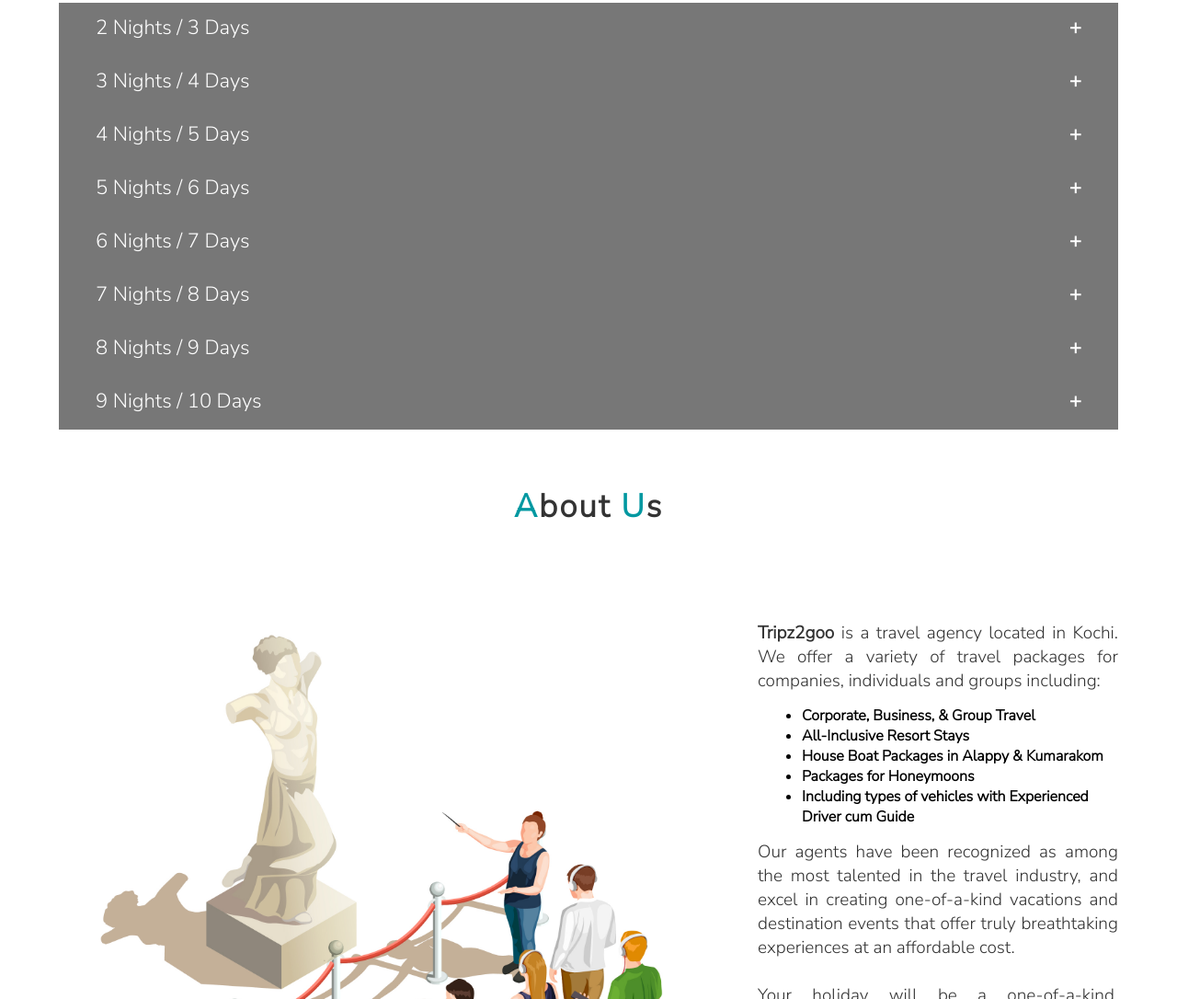
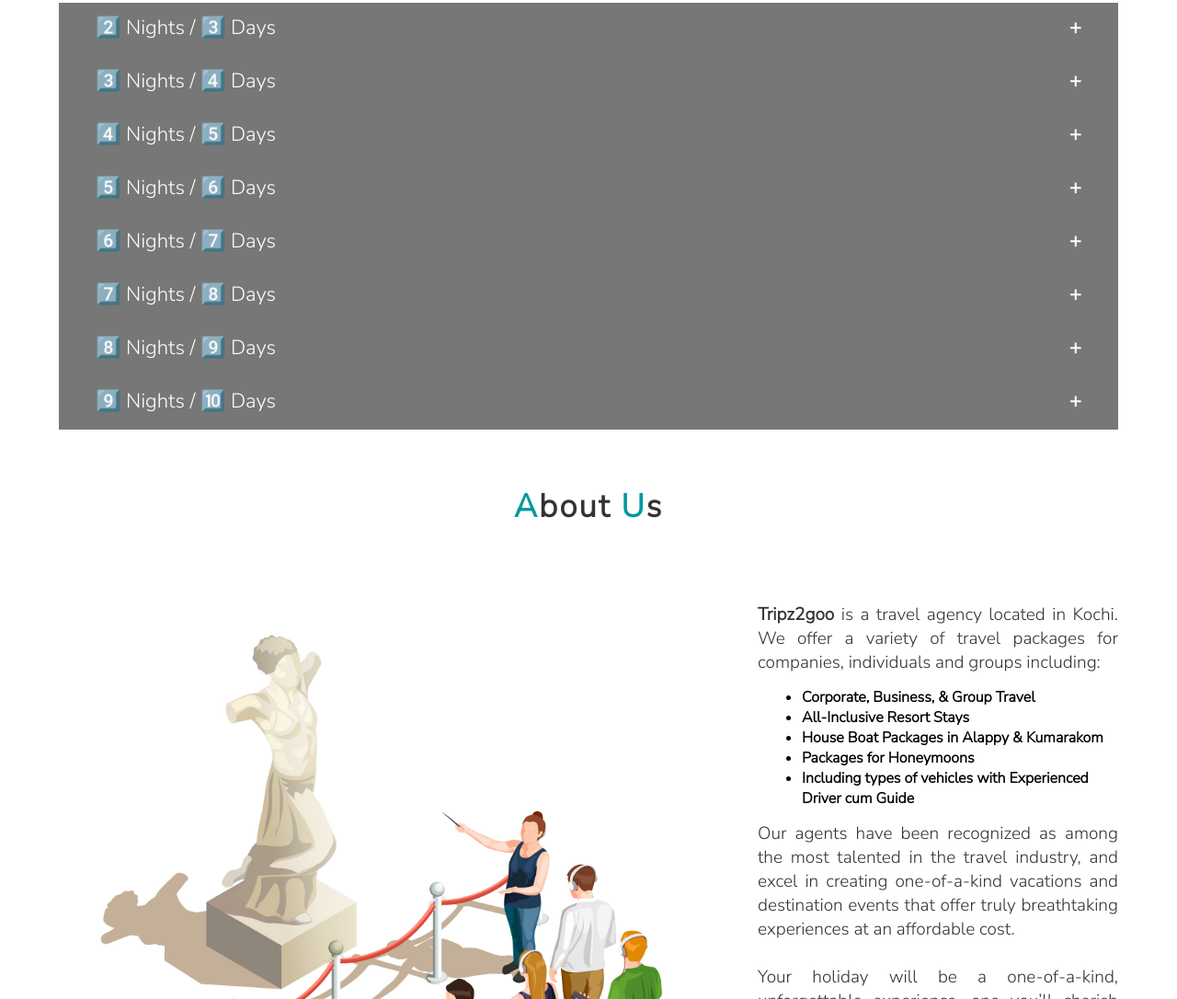
Before and after one commit to mochatek/Tripz2Goo, a plain HTML site: page index.html in a window 1280 px wide. Shown: the part 1714-2800 px from the top of the page at 92% size. Drawn offline with nearby package versions, Linux system fonts and the light colour scheme; a web font is replaced by a local one.

Commit message:
update packages

```diff
--- a/index.html
+++ b/index.html
@@ -21,6 +21,7 @@
                 <ul>
                     <li><a data-scroll="home" href="#home" class="active">home</a></li>
                     <li><a data-scroll="feature" href="#feature">feature</a></li>
+                    <li><a data-scroll="package" href="#package">package</a></li>
                     <li><a data-scroll="about" href="#about">about</a></li>
                     <li><a data-scroll="gallery" href="#gallery">gallery</a></li>
                     <li><a data-scroll="review" href="#review">review</a></li>
@@ -89,7 +90,7 @@
         <section id="package" class="package">
             <h1 class="heading"><span>p</span>ackages</h1>
 
-            <button class="collapsible">2 Nights / 3 Days</button>
+            <button class="collapsible">2️⃣ Nights / 3️⃣ Days</button>
             <div class="content">
                 <p class="head">From Kochi Airport</p>
                 <ul>
@@ -106,9 +107,19 @@
                     <li>Kovalam Kanyakumari Tour Packages</li>
                     <li>Kovalam Tour Packages</li>
                 </ul>
+                <p class="head"><i class="fas fa-car-side"></i> Vehicles</p>
+                <ul>
+                    <li>Hatchback</li>
+                    <li>Sedan</li>
+                    <li>SUV</li>
+                    <li>Van</li>
+                    <li>Minivan</li>
+                    <li>Bus</li>
+                    <li>Minibus</li>
+                </ul>
             </div>
 
-            <button class="collapsible">3 Nights / 4 Days</button>
+            <button class="collapsible">3️⃣ Nights / 4️⃣ Days</button>
             <div class="content">
                 <p class="head">From Kochi Airport</p>
                 <ul>
@@ -124,9 +135,19 @@
                 <ul>
                     <li>Kovalam Kanyakumari Tour Packages</li>
                 </ul>
+                <p class="head"><i class="fas fa-car-side"></i> Vehicles</p>
+                <ul>
+                    <li>Hatchback</li>
+                    <li>Sedan</li>
+                    <li>SUV</li>
+                    <li>Van</li>
+                    <li>Minivan</li>
+                    <li>Bus</li>
+                    <li>Minibus</li>
+                </ul>
             </div>
 
-            <button class="collapsible">4 Nights / 5 Days</button>
+            <button class="collapsible">4️⃣ Nights / 5️⃣ Days</button>
             <div class="content">
                 <p class="head">From Kochi Airport</p>
                 <ul>
@@ -142,9 +163,19 @@
                 <ul>
                     <li>Varkala, Kovalam, Kanyakumari</li>
                 </ul>
+                <p class="head"><i class="fas fa-car-side"></i> Vehicles</p>
+                <ul>
+                    <li>Hatchback</li>
+                    <li>Sedan</li>
+                    <li>SUV</li>
+                    <li>Van</li>
+                    <li>Minivan</li>
+                    <li>Bus</li>
+                    <li>Minibus</li>
+                </ul>
             </div>
 
-            <button class="collapsible">5 Nights / 6 Days</button>
+            <button class="collapsible">5️⃣ Nights / 6️⃣ Days</button>
             <div class="content">
                 <p class="head">From Kochi Airport</p>
                 <ul>
@@ -160,9 +191,19 @@
                 <ul>
                     Kovalam, Kanyakumari, Rameshwaram and Madurai</ul>
                 </ul>
+                <p class="head"><i class="fas fa-car-side"></i> Vehicles</p>
+                <ul>
+                    <li>Hatchback</li>
+                    <li>Sedan</li>
+                    <li>SUV</li>
+                    <li>Van</li>
+                    <li>Minivan</li>
+                    <li>Bus</li>
+                    <li>Minibus</li>
+                </ul>
             </div>
 
-            <button class="collapsible">6 Nights / 7 Days</button>
+            <button class="collapsible">6️⃣ Nights / 7️⃣ Days</button>
             <div class="content">
                 <p class="head">From Kochi Airport</p>
                 <ul>
@@ -178,9 +219,19 @@
                 <ul>
                     <li>Varkala, Kovalam, Kanyakumari and Alleppey</li>
                 </ul>
+                <p class="head"><i class="fas fa-car-side"></i> Vehicles</p>
+                <ul>
+                    <li>Hatchback</li>
+                    <li>Sedan</li>
+                    <li>SUV</li>
+                    <li>Van</li>
+                    <li>Minivan</li>
+                    <li>Bus</li>
+                    <li>Minibus</li>
+                </ul>
             </div>
 
-            <button class="collapsible">7 Nights / 8 Days</button>
+            <button class="collapsible">7️⃣ Nights / 8️⃣ Days</button>
             <div class="content">
                 <p class="head">From Kochi Airport</p>
                 <ul>
@@ -196,9 +247,19 @@
                 <ul>
                     <li>Calicut - Wayanad - Coorg - Mysore</li>
                 </ul>
+                <p class="head"><i class="fas fa-car-side"></i> Vehicles</p>
+                <ul>
+                    <li>Hatchback</li>
+                    <li>Sedan</li>
+                    <li>SUV</li>
+                    <li>Van</li>
+                    <li>Minivan</li>
+                    <li>Bus</li>
+                    <li>Minibus</li>
+                </ul>
             </div>
 
-            <button class="collapsible">8 Nights / 9 Days</button>
+            <button class="collapsible">8️⃣ Nights / 9️⃣ Days</button>
             <div class="content">
                 <p class="head">From Kochi Airport</p>
                 <ul>
@@ -214,9 +275,19 @@
                 <ul>
                     <li>Calicut-Wayanad-Coorg-Hassan-Bangalore</li>
                 </ul>
+                <p class="head"><i class="fas fa-car-side"></i> Vehicles</p>
+                <ul>
+                    <li>Hatchback</li>
+                    <li>Sedan</li>
+                    <li>SUV</li>
+                    <li>Van</li>
+                    <li>Minivan</li>
+                    <li>Bus</li>
+                    <li>Minibus</li>
+                </ul>
             </div>
 
-            <button class="collapsible">9 Nights / 10 Days</button>
+            <button class="collapsible">9️⃣ Nights / 🔟 Days</button>
             <div class="content">
                 <p class="head">From Kochi Airport</p>
                 <ul>
@@ -226,6 +297,16 @@
                 <p class="head">From Trivandrum Airport</p>
                 <ul>
                     <li>Trivandrum-Alleppey-Thekkady-Kodaikanal-Ooty-Mysore-Bangalore</li>
+                </ul>
+                <p class="head"><i class="fas fa-car-side"></i> Vehicles</p>
+                <ul>
+                    <li>Hatchback</li>
+                    <li>Sedan</li>
+                    <li>SUV</li>
+                    <li>Van</li>
+                    <li>Minivan</li>
+                    <li>Bus</li>
+                    <li>Minibus</li>
                 </ul>
             </div>
         </section>
@@ -258,12 +339,13 @@
                         in creating one-of-a-kind vacations and destination events that offer truly breathtaking
                         experiences at an affordable cost.
                     <p>
-                        <br>
+                    <br>
+                    <p>Your holiday will be a one-of-a-kind, unforgettable experience, one you’ll cherish forever.</p>
+                    <br>
                     <p>
-                        Your holiday will be a one-of-a-kind, unforgettable experience, one you’ll cherish forever.
                         But those are fancy words, and we all want facts, because that’s what an experience is all about.
                      </p>
-                    <a href="#about"><button class="btn">our packages</button></a>
+                    <a href="#package"><button class="btn">our packages</button></a>
                     <a href="#getInTouch"><button class="btn btn1">get in touch</button></a>
                 </div>
             </div>
```
